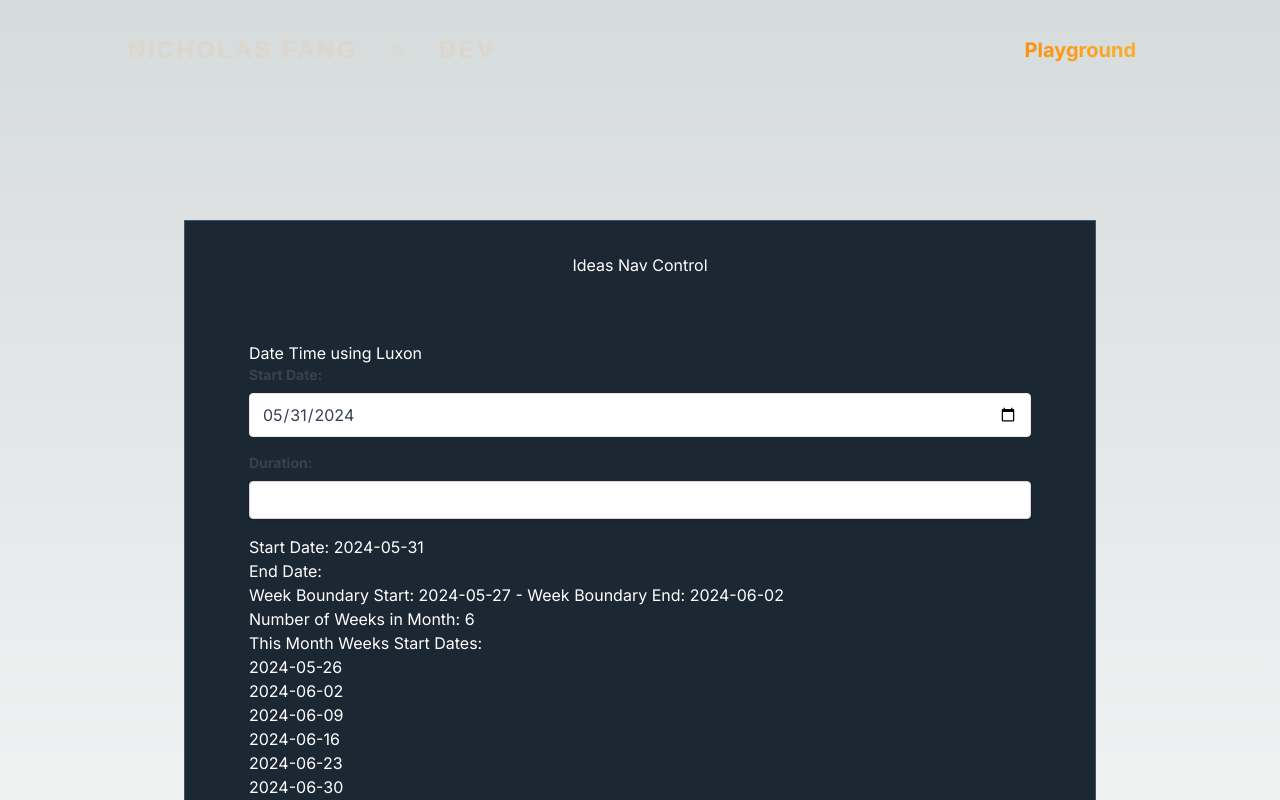
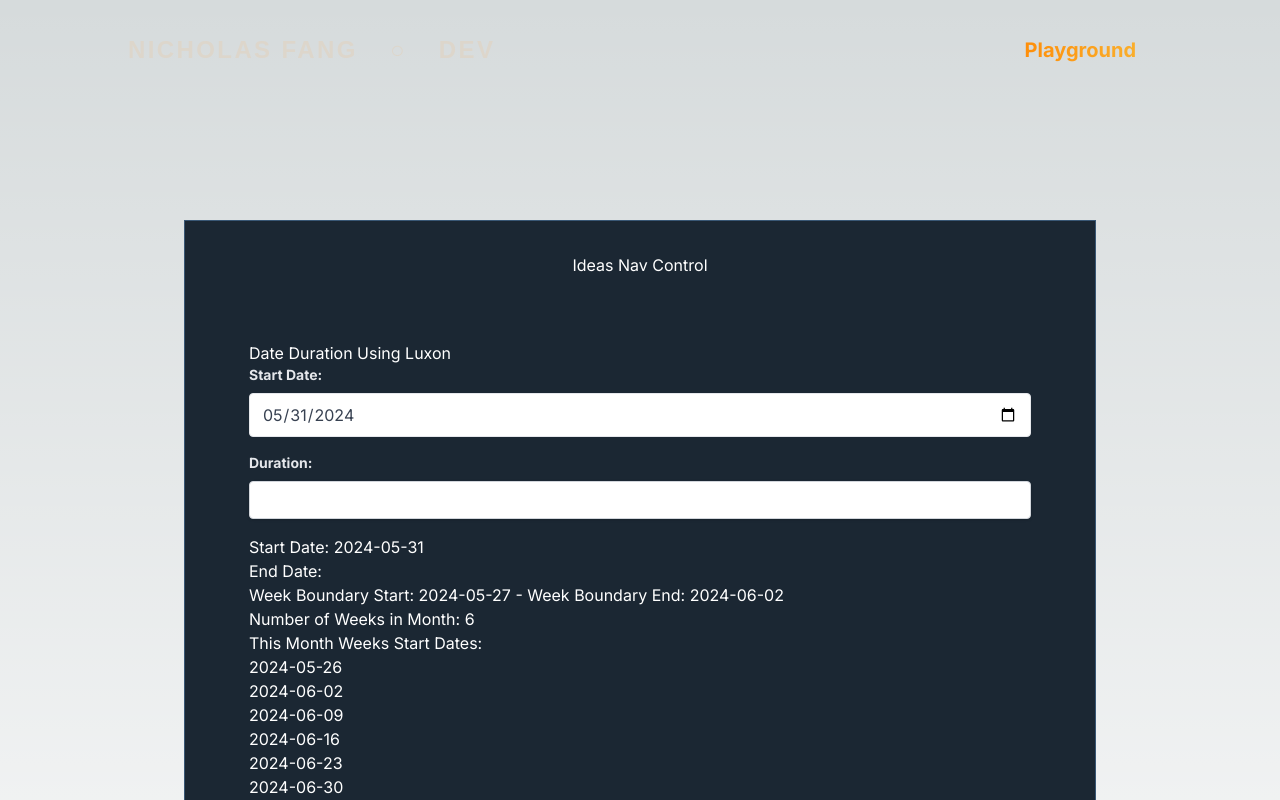
Before and after one commit to nickfang/nickfang.github.io, a Next.js app: page /ideas/date-range in a window 1280 px wide. Shown: the top 800 px of the page. Built offline with nearby package versions, Linux system fonts and the light colour scheme.

Commit message:
Removed ts-node since it's not needed for setting up jest.  Updated date-input and text-field text color so it's visible.

```diff
--- a/next.config.js
+++ b/next.config.js
@@ -4,5 +4,3 @@ const nextConfig = {
   output: 'export',
   reactStrictMode: true,
 };
-
-export default nextConfig;
--- a/package.json
+++ b/package.json
@@ -34,7 +34,6 @@
     "prettier": "^3.2.5",
     "tailwindcss": "^3.3.0",
     "ts-jest": "^29.1.5",
-    "ts-node": "^10.9.2",
     "typescript": "^5"
   }
 }
--- a/src/app/ideas/date-range/page.tsx
+++ b/src/app/ideas/date-range/page.tsx
@@ -25,7 +25,6 @@ const DateRange = () => {
     const durationRegex = /^(\d+)\s*(week|day|month|hour)s?$/i;
     const match = durationInput.match(durationRegex);
     if (!match) {
-      // setInvalidDuration(true);
       return;
     }
 
@@ -57,7 +56,7 @@ const DateRange = () => {
       <Head>
         <title>Date Time</title>
       </Head>
-      <h1>Date Time using Luxon</h1>
+      <h1>Date Duration Using Luxon</h1>
       <DateInput label="Start Date:" onChange={setStartDate} value={startDate} />
 
       <TextField
--- a/src/components/inputs/date-input.tsx
+++ b/src/components/inputs/date-input.tsx
@@ -30,7 +30,7 @@ function DateInput({ label, value, onChange, className, error }: DateInputProps)
   return (
     <div className="mb-4">
       {label && (
-        <label htmlFor="date-input" className="block text-gray-700 text-sm font-bold mb-2">
+        <label htmlFor="date-input" className="block text-gray-200 text-sm font-bold mb-2">
           {label}
         </label>
       )}
--- a/src/components/inputs/text-field.tsx
+++ b/src/components/inputs/text-field.tsx
@@ -16,7 +16,7 @@ function TextField({ label, type = 'text', value, onChange, error, ...props }: T
       {label && (
         <label
           htmlFor={props.id || props.name}
-          className="block text-gray-700 text-sm font-bold mb-2"
+          className="block text-gray-200 text-sm font-bold mb-2"
         >
           {label}
         </label>
```
Also changed, not shown: 1 other file (tests, documents, lock files or other folders).
